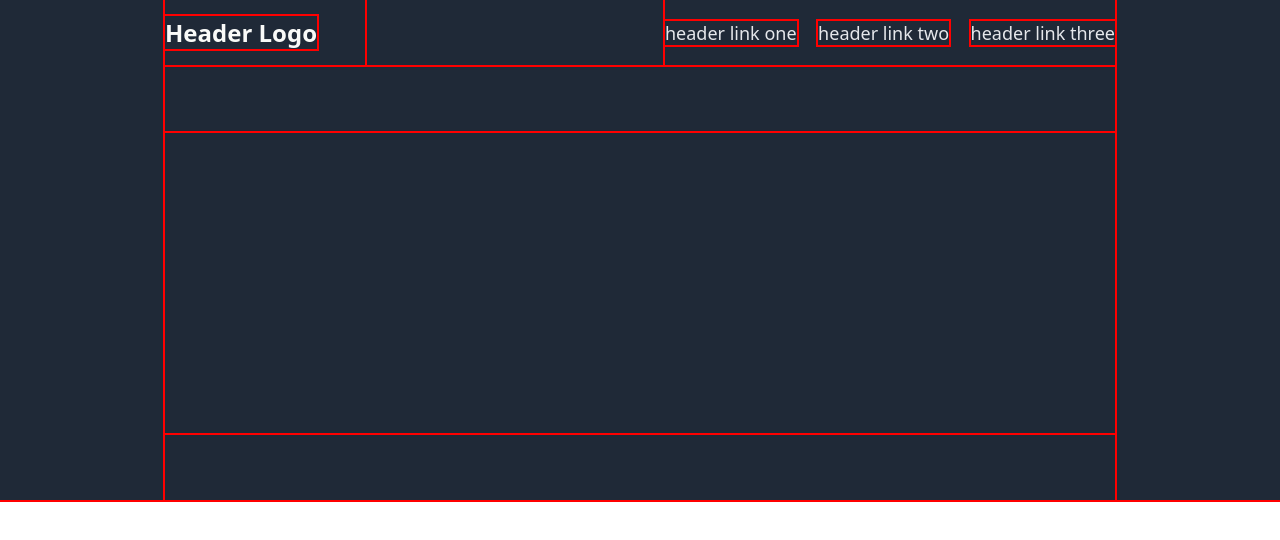
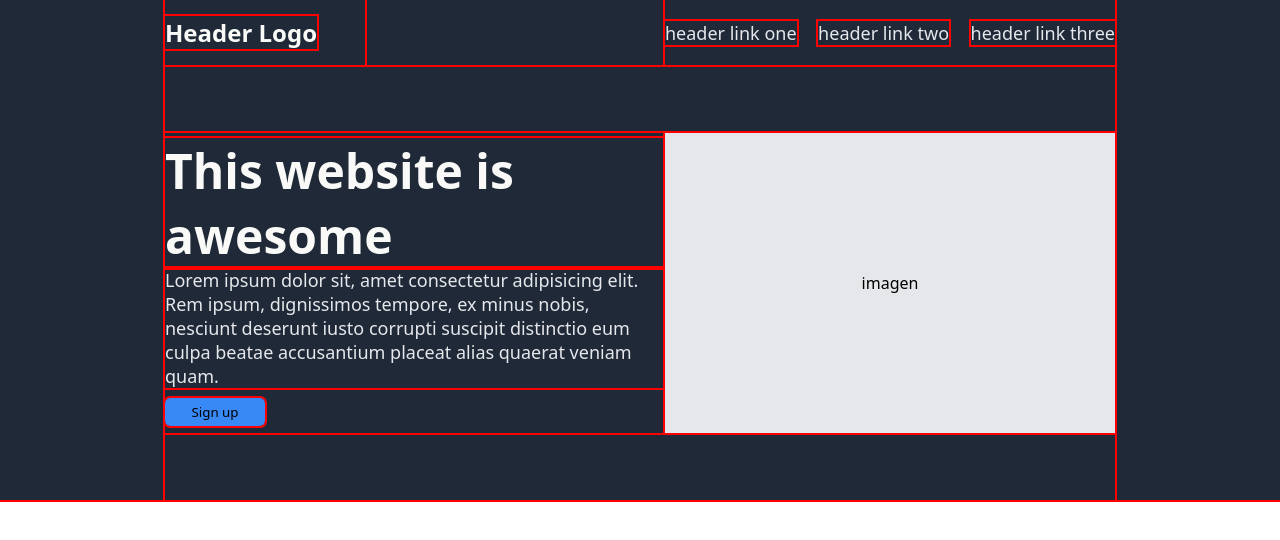
Before and after one commit to Starsus24/landing-page, a plain HTML site: page index.html in a window 1280 px wide. Drawn offline with Linux system fonts and the light colour scheme.

Commit message:
Seccion 1 lista

```diff
--- a/index.html
+++ b/index.html
@@ -20,7 +20,14 @@
                 </div>
             </div>
             <div class="block-content">
-
+                <div class="content">
+                    <p id="h1">This website is awesome</p>
+                    <p>Lorem ipsum dolor sit, amet consectetur adipisicing elit. Rem ipsum, dignissimos tempore, ex minus nobis, nesciunt deserunt iusto corrupti suscipit distinctio eum culpa beatae accusantium placeat alias quaerat veniam quam.</p>
+                    <button>Sign up</button>
+                </div>
+                <div class="img">
+                    imagen
+                </div>
             </div>
         </div>
     </div>
--- a/style.css
+++ b/style.css
@@ -55,7 +55,48 @@ body {
 }
 
 .block-content {
+    display: flex;
     margin: auto 0;
     height: 300px;
     width: 100%;
 }
+
+.content {
+    display: flex;
+    flex-direction: column;
+    height: 100%;
+}
+
+#h1 {
+    margin-top: 5px;
+    width: 500px;
+    height: auto;
+    font-size: 48px;
+    font-weight: 900;
+    color: #F9FAF8;
+}
+
+p {
+    margin: 0;
+    width: 500px;
+    color: #E5E7EB;
+    font-size: 18px;
+}
+
+button {
+    margin-top: 10px;
+    width: 100px;
+    background-color: #3888F6;
+    border: 0;
+    padding: 5px;
+    border-radius: 5px;
+}
+
+.img {
+    display: flex;
+    height: 100%;
+    width: 100%;
+    align-items: center;
+    justify-content: center;
+    background-color: #E5E7EB;
+}
```
